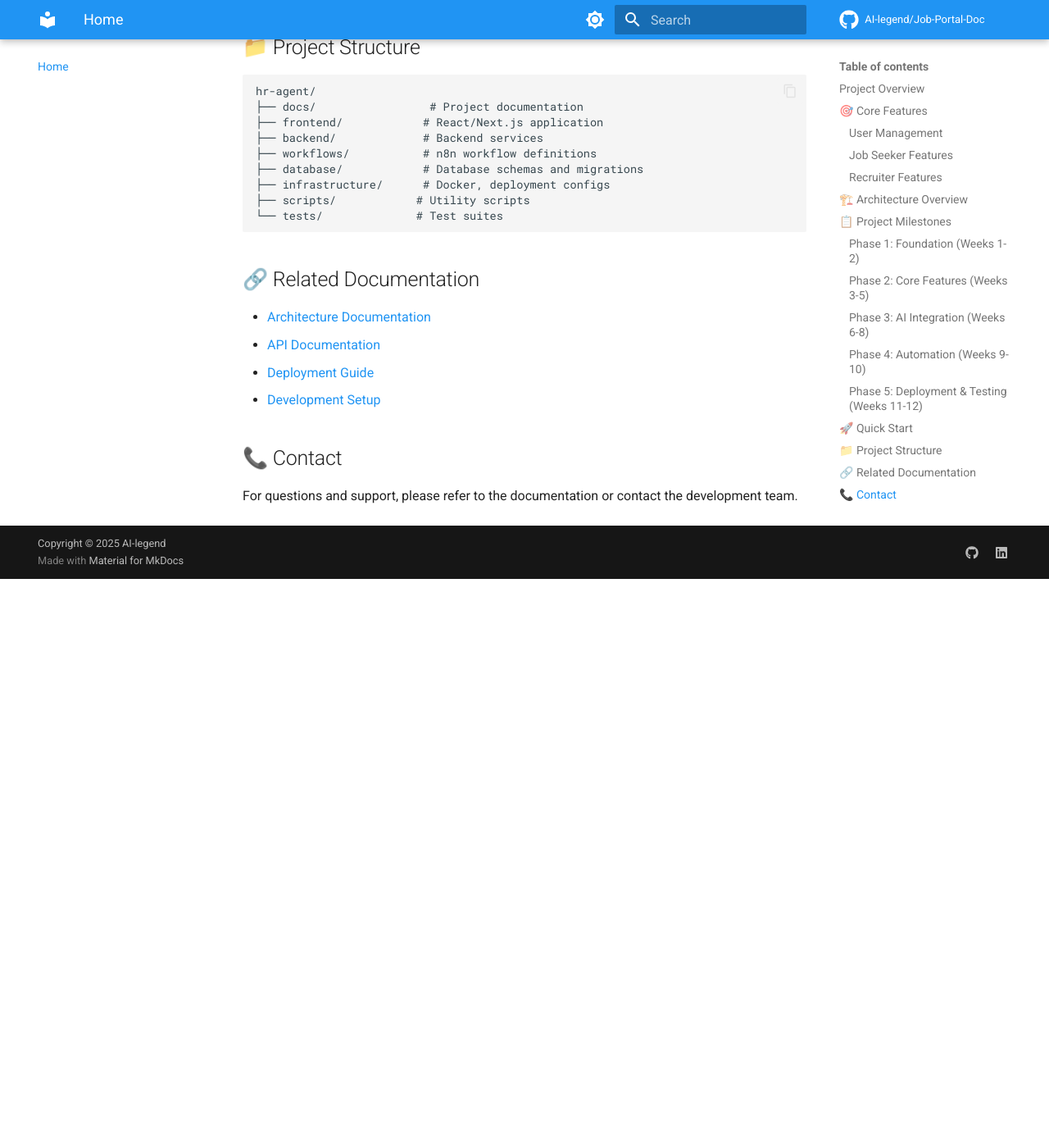
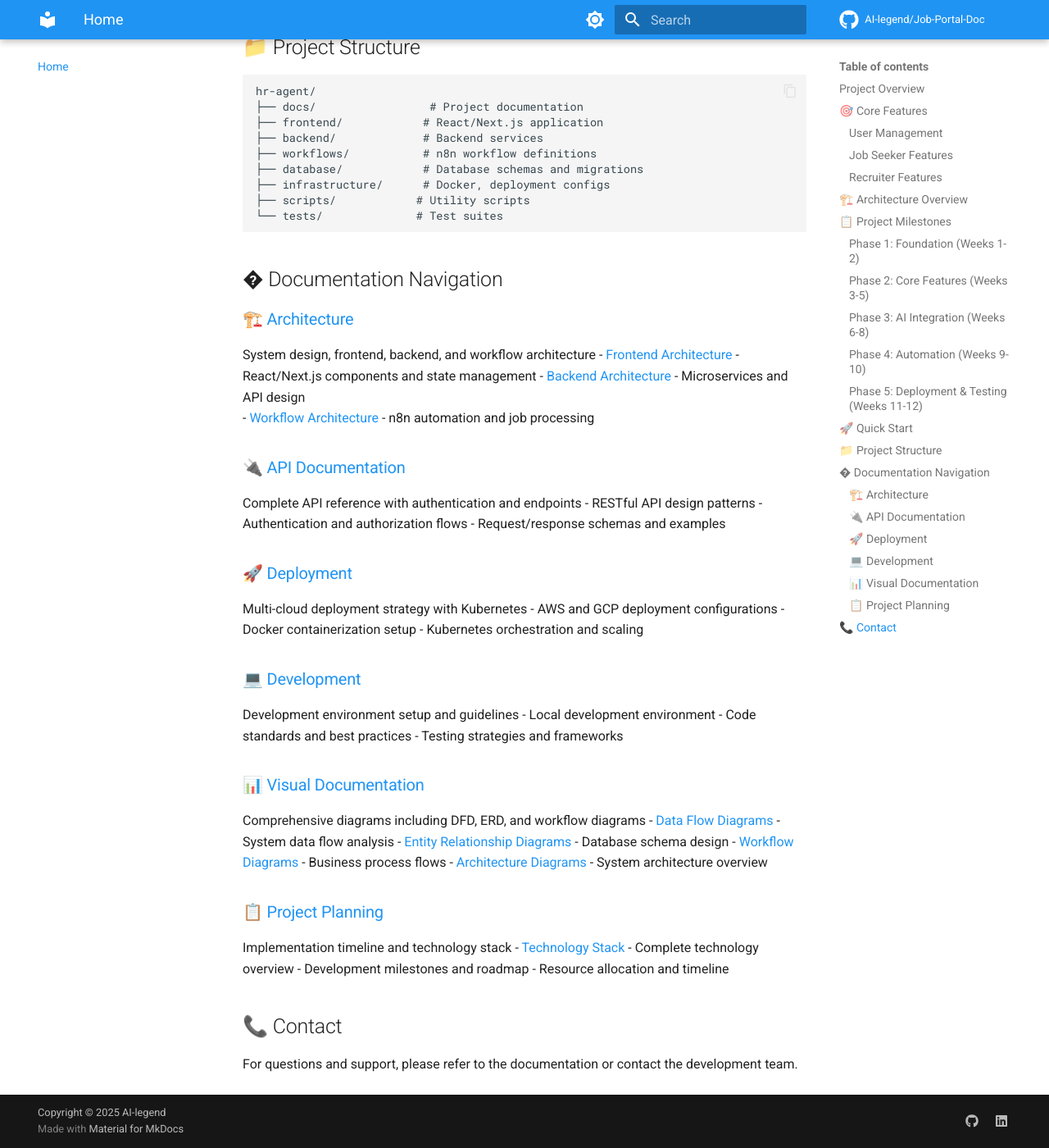
Before and after one commit to AI-legend/Job-Portal-Doc, an MkDocs documentation site: the page built from docs/README.md, in a window 1280 px wide and 1400 px high, scrolled down 2732 px. Shown: the whole window at 82% size. Built offline with MkDocs 1.6.1 and Material for MkDocs 9.7.7, drawn with Linux system fonts in a browser that asks for light colours; comment, search, counter and statistics services are not loaded; the version menu is left out; before the commit the page ends 3438 px from its top, so only the background shows below that.

Commit message:
Enhance: Add comprehensive navigation section to main README with detailed documentation links and descriptions

````diff
--- a/docs/README.md
+++ b/docs/README.md
@@ -101,12 +101,44 @@ hr-agent/
 └── tests/              # Test suites
 ```
 
-## 🔗 Related Documentation
+## � Documentation Navigation
 
-- [Architecture Documentation](architecture/README.md)
-- [API Documentation](api/README.md)
-- [Deployment Guide](deployment/README.md)
-- [Development Setup](development/README.md)
+### 🏗️ [Architecture](architecture/README.md)
+System design, frontend, backend, and workflow architecture
+- [Frontend Architecture](architecture/frontend.md) - React/Next.js components and state management
+- [Backend Architecture](architecture/backend.md) - Microservices and API design
+- [Workflow Architecture](architecture/workflow.md) - n8n automation and job processing
+
+### 🔌 [API Documentation](api/README.md)
+Complete API reference with authentication and endpoints
+- RESTful API design patterns
+- Authentication and authorization flows
+- Request/response schemas and examples
+
+### 🚀 [Deployment](deployment/README.md)
+Multi-cloud deployment strategy with Kubernetes
+- AWS and GCP deployment configurations
+- Docker containerization setup
+- Kubernetes orchestration and scaling
+
+### 💻 [Development](development/README.md)
+Development environment setup and guidelines
+- Local development environment
+- Code standards and best practices
+- Testing strategies and frameworks
+
+### 📊 [Visual Documentation](diagrams/README.md)
+Comprehensive diagrams including DFD, ERD, and workflow diagrams
+- [Data Flow Diagrams](diagrams/data-flow-diagram.md) - System data flow analysis
+- [Entity Relationship Diagrams](diagrams/entity-relationship-diagram.md) - Database schema design
+- [Workflow Diagrams](diagrams/workflow-diagrams.md) - Business process flows
+- [Architecture Diagrams](diagrams/architecture-diagrams.md) - System architecture overview
+
+### 📋 [Project Planning](PROJECT_MILESTONES.md)
+Implementation timeline and technology stack
+- [Technology Stack](TECH_STACK.md) - Complete technology overview
+- Development milestones and roadmap
+- Resource allocation and timeline
 
 ## 📞 Contact
 
````
